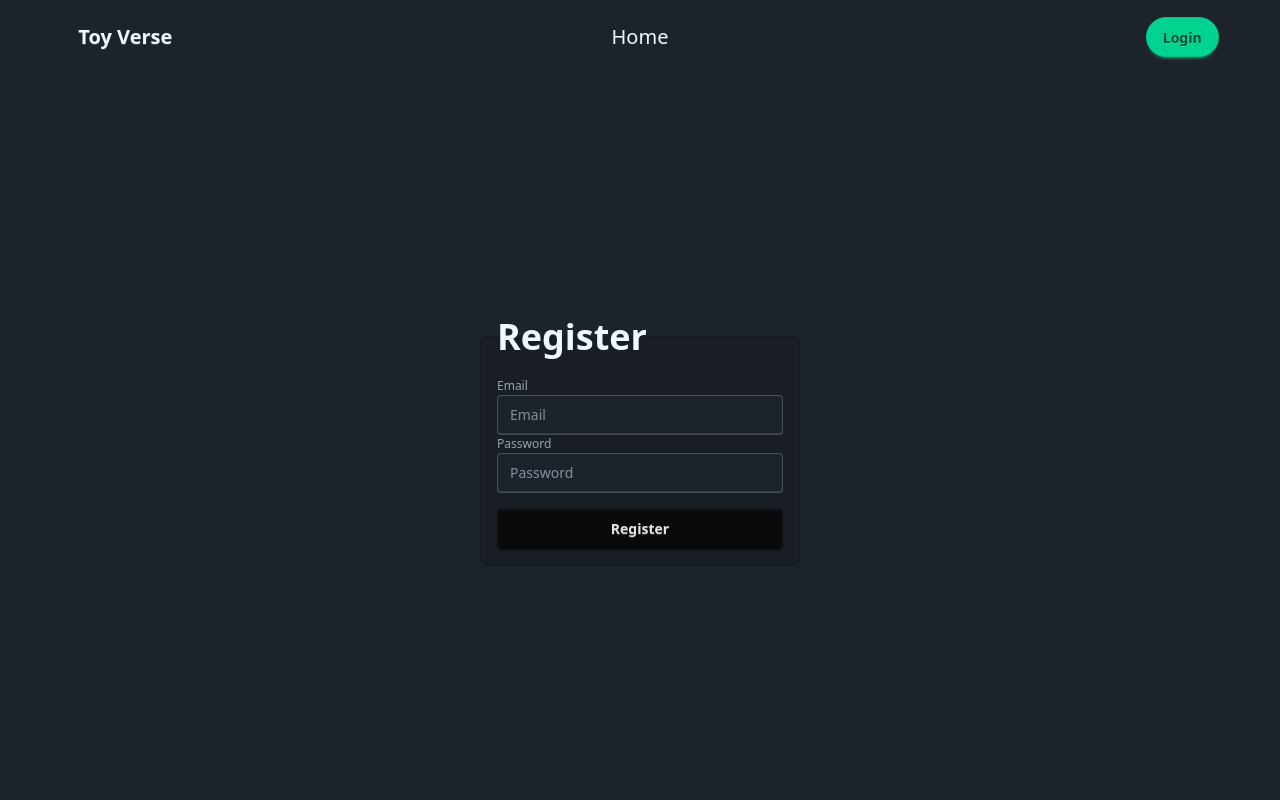
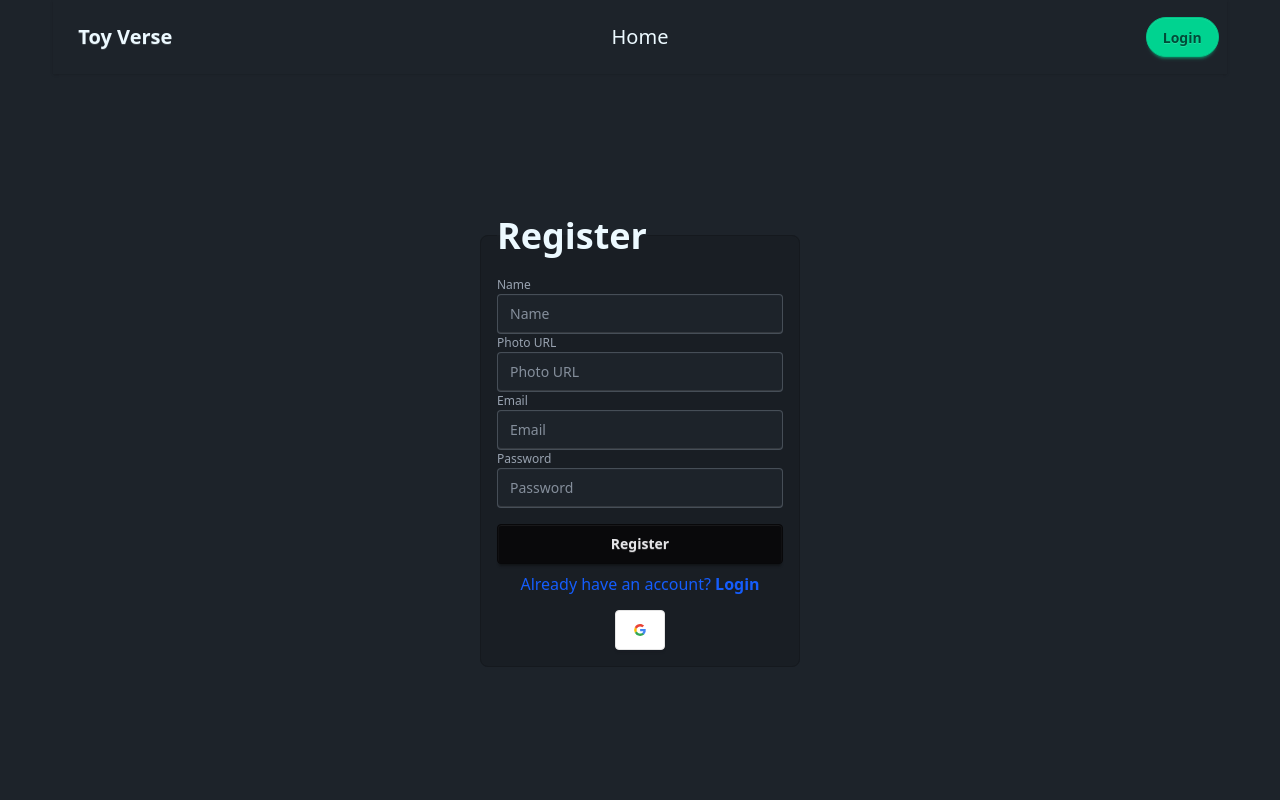
Before and after one commit to BrainlessDip/toyverse, a React (Vite) app: page /register in a window 1280 px wide. Shown: the top 800 px of the page. Built offline with nearby package versions, Linux system fonts and the light colour scheme; no server answers.

Commit message:
feat: add react toastify

```diff
--- a/package.json
+++ b/package.json
@@ -17,6 +17,7 @@
     "react-icons": "^5.5.0",
     "react-router": "^7.9.4",
     "react-spinners": "^0.17.0",
+    "react-toastify": "^11.0.5",
     "tailwindcss": "^4.1.15"
   },
   "devDependencies": {
--- a/src/components/Navbar.jsx
+++ b/src/components/Navbar.jsx
@@ -7,7 +7,7 @@ import { RxAvatar } from "react-icons/rx";
 
 const Navbar = () => {
   const { user, handleSignout } = useContext(AuthContext);
-  console.log(user?.photoURL);
+  console.log(user);
 
   return (
     <>
@@ -77,7 +77,7 @@ const Navbar = () => {
             {user ? (
               <div className="flex justify-between items-center gap-2">
                 <div
-                  data-tip={user.displayName}
+                  data-tip={user.displayName || "No Name"}
                   className="btn btn-ghost btn-circle avatar tooltip tooltip-bottom tooltip-success"
                 >
                   {user.photoURL ? (
@@ -85,7 +85,9 @@ const Navbar = () => {
                       <img src={user.photoURL} />
                     </div>
                   ) : (
-                    <RxAvatar className="text-3xl" />
+                    <div className="w-10 rounded-full">
+                      <img src="https://img.icons8.com/?size=100&id=fUUEbUbXhzOA&format=png&color=ffffff" />
+                    </div>
                   )}
                 </div>
                 <button
--- a/src/components/PopularToys.jsx
+++ b/src/components/PopularToys.jsx
@@ -9,7 +9,7 @@ const PopularToys = ({ toys }) => {
         <div className="w-28 h-1 mx-auto mt-2 bg-linear-to-r from-blue-600 to-blue-800 rounded-full shadow-md"></div>
       </h1>
 
-      <div className="grid grid-cols-1 md:grid-cols-2 lg:grid-cols-3 gap-5">
+      <div className="grid grid-cols-1 md:grid-cols-2 lg:grid-cols-3 gap-5 place-items-center">
         {toys.map((toy) => (
           <ToyCard key={toy.toyId} toy={toy} />
         ))}
--- a/src/layout/Root.jsx
+++ b/src/layout/Root.jsx
@@ -4,6 +4,7 @@ import { Outlet } from "react-router";
 import Footer from "../components/Footer";
 import { AuthContext } from "../provider/AuthProvider";
 import Loading from "../components/Loading";
+import { ToastContainer } from "react-toastify";
 
 const Root = () => {
   const { loading } = use(AuthContext);
@@ -20,6 +21,19 @@ const Root = () => {
           <Footer></Footer>
         </>
       )}
+      <ToastContainer
+        position="top-right"
+        autoClose={5000}
+        hideProgressBar={false}
+        newestOnTop={false}
+        closeOnClick
+        rtl={false}
+        pauseOnFocusLoss
+        draggable
+        pauseOnHover
+        theme="light"
+      />
+      <ToastContainer />
     </>
   );
 };
--- a/src/pages/Register.jsx
+++ b/src/pages/Register.jsx
@@ -1,42 +1,132 @@
 import { useContext } from "react";
 import { useNavigate } from "react-router";
 import { AuthContext } from "../provider/AuthProvider";
+import { toast } from "react-toastify";
 
 const Register = () => {
-  const { handleRegister } = useContext(AuthContext);
+  const { handleRegister, handleSignin } = useContext(AuthContext);
   const navigate = useNavigate();
 
   const registerUser = async (e) => {
     e.preventDefault();
+    const name = e.target.name.value;
+    const photoURL = e.target.photoURL.value;
     const email = e.target.email.value;
     const password = e.target.password.value;
-    const result = await handleRegister(email, password);
+
+    const regex = /^(?=.*[a-z])(?=.*[A-Z]).{6,}$/;
+
+    if (!regex.test(password)) {
+      toast.error(
+        <div>
+          <div>Password must</div>
+          <div>- Have at least one uppercase letter</div>
+          <div>- Have at least one lowercase letter</div>
+          <div>- Be at least 6 characters long</div>
+        </div>
+      );
+      return;
+    }
+
+    const result = await handleRegister(email, password, name, photoURL);
+
     if (result) {
       navigate("/");
     }
   };
-
+  const handleGoogleSignin = async () => {
+    const result = await handleSignin();
+    if (result) {
+      navigate("/");
+    }
+  };
   return (
     <div className="flex justify-center items-center flex-col relative min-h-[calc(100vh-64px)] md:min-h-[calc(100vh-74px)]">
       <fieldset className="fieldset bg-base-200 border-base-300 rounded-box w-xs border p-4">
         <legend className="fieldset-legend text-4xl">Register</legend>
         <form onSubmit={registerUser}>
+          <label className="label">Name</label>
+          <input
+            type="text"
+            className="input focus:outline-0"
+            name="name"
+            placeholder="Name"
+            required
+          />
+
+          <label className="label">Photo URL</label>
+          <input
+            type="text"
+            className="input focus:outline-0"
+            name="photoURL"
+            placeholder="Photo URL"
+            required
+          />
+
           <label className="label">Email</label>
           <input
             type="email"
             className="input focus:outline-0"
             name="email"
             placeholder="Email"
+            required
           />
+
           <label className="label">Password</label>
           <input
             type="password"
             className="input focus:outline-0"
             placeholder="Password"
             name="password"
+            required
           />
+
           <button className="btn btn-neutral mt-4 w-full">Register</button>
+          <p
+            onClick={() => navigate("/login")}
+            className="mt-2 text-center text-[16px] text-blue-600 hover:text-blue-800 cursor-pointer"
+          >
+            Already have an account?{" "}
+            <span className="font-semibold hover:underline">Login</span>
+          </p>
         </form>
+        <div className="flex justify-around items-center mt-2">
+          <button
+            onClick={() => {
+              handleGoogleSignin();
+            }}
+            className="btn bg-white text-black border-[#e5e5e5]"
+            type="button"
+          >
+            <svg
+              aria-label="Google logo"
+              width="16"
+              height="16"
+              xmlns="http://www.w3.org/2000/svg"
+              viewBox="0 0 512 512"
+            >
+              <g>
+                <path d="m0 0H512V512H0" fill="#fff"></path>
+                <path
+                  fill="#34a853"
+                  d="M153 292c30 82 118 95 171 60h62v48A192 192 0 0190 341"
+                ></path>
+                <path
+                  fill="#4285f4"
+                  d="m386 400a140 175 0 0053-179H260v74h102q-7 37-38 57"
+                ></path>
+                <path
+                  fill="#fbbc02"
+                  d="m90 341a208 200 0 010-171l63 49q-12 37 0 73"
+                ></path>
+                <path
+                  fill="#ea4335"
+                  d="m153 219c22-69 116-109 179-50l55-54c-78-75-230-72-297 55"
+                ></path>
+              </g>
+            </svg>
+          </button>
+        </div>
       </fieldset>
     </div>
   );
--- a/src/provider/AuthProvider.jsx
+++ b/src/provider/AuthProvider.jsx
@@ -1,12 +1,17 @@
 import {
   createUserWithEmailAndPassword,
+  GoogleAuthProvider,
   onAuthStateChanged,
+  signInWithPopup,
   signOut,
+  updateProfile,
 } from "firebase/auth";
 import React, { createContext, useEffect, useState } from "react";
 import auth from "../firebase/firebase.init";
+import { toast } from "react-toastify";
 
 export const AuthContext = createContext(null);
+const googleProvider = new GoogleAuthProvider();
 
 const AuthProvider = ({ children }) => {
   const [user, setUser] = useState(null);
@@ -21,36 +26,76 @@ const AuthProvider = ({ children }) => {
         console.error(error);
       });
   };
-  const handleRegister = async (email, password) => {
+
+  const handleRegister = async (email, password, displayName, photoURL) => {
     try {
       const result = await createUserWithEmailAndPassword(
         auth,
         email,
         password
       );
-      setUser(result.user);
+
+      await updateProfile(result.user, {
+        displayName,
+        photoURL,
+      });
+
+      setUser({
+        ...result.user,
+        displayName,
+        photoURL,
+      });
+      toast.success("🎉 Your account has been successfully created!");
       return result;
     } catch (error) {
       switch (error.code) {
         case "auth/user-disabled":
-          alert("Your account has been disabled. Please contact support.");
+          toast.error(
+            "Your account has been disabled. Please contact support."
+          );
           break;
         case "auth/popup-closed-by-user":
-          alert("Sign-in cancelled. Please try again.");
+          toast.error("Sign-in cancelled. Please try again.");
           break;
         case "auth/network-request-failed":
-          alert("Network error. Check your connection and try again.");
+          toast.error("Network error. Check your connection and try again.");
           break;
         case "auth/email-already-in-use":
-          alert(
+          toast.error(
             "This email is already registered. Please log in or use a different email."
           );
           break;
         default:
-          alert(error.message);
+          toast.error(error.message);
           break;
       }
       return false;
+    }
+  };
+
+  const handleSignin = async () => {
+    try {
+      const result = await signInWithPopup(auth, googleProvider);
+      const user = result.user;
+      setUser(user);
+      return result;
+    } catch (error) {
+      switch (error.code) {
+        case "auth/user-disabled":
+          toast.error(
+            "Your account has been disabled. Please contact support."
+          );
+          break;
+        case "auth/popup-closed-by-user":
+          toast.error("Sign-in cancelled. Please try again.");
+          break;
+        case "auth/network-request-failed":
+          toast.error("Network error. Check your connection and try again.");
+          break;
+        default:
+          toast.error("An unexpected error occurred. Please try again later.");
+          break;
+      }
     }
   };
 
@@ -67,7 +112,14 @@ const AuthProvider = ({ children }) => {
     };
   }, []);
 
-  const value = { user, setUser, loading, handleSignout, handleRegister };
+  const value = {
+    user,
+    setUser,
+    loading,
+    handleSignout,
+    handleRegister,
+    handleSignin,
+  };
   return <AuthContext value={value}>{children}</AuthContext>;
 };
 
```
Also changed, not shown: src/pages/Login.jsx (+19 -41 lines), 1 other file (tests, documents, lock files or other folders).
